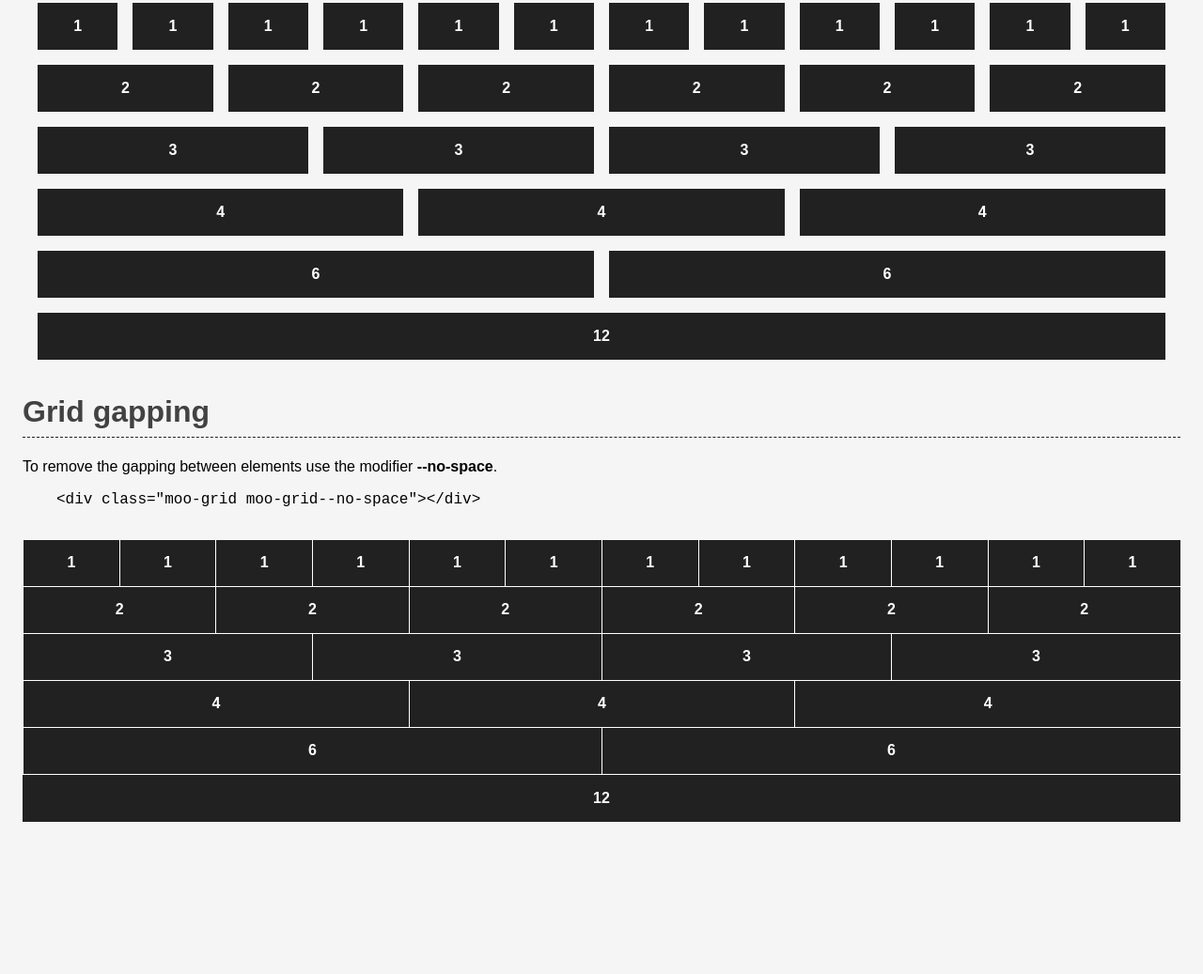
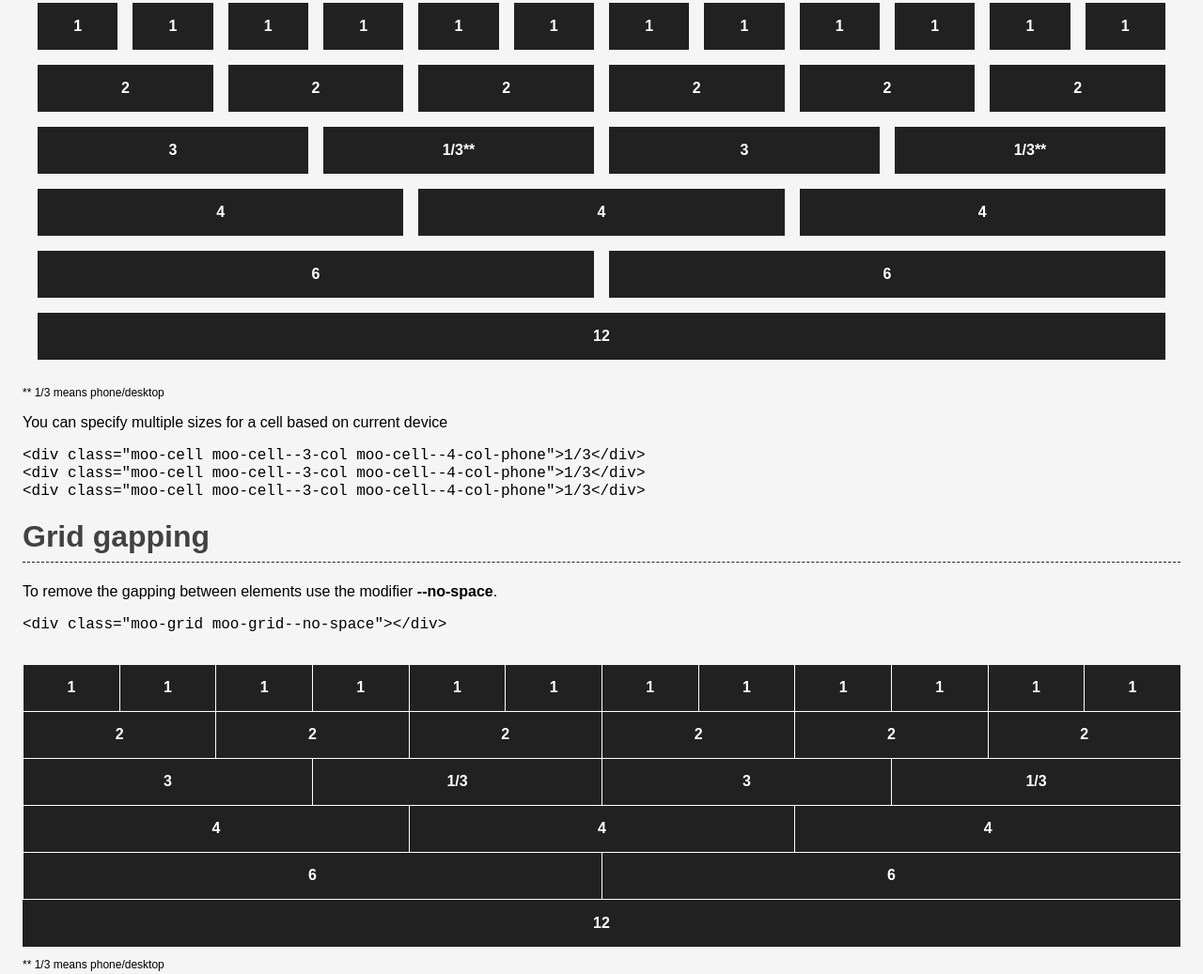
Before and after one commit to mchiareli/moo, a plain HTML site: page index.html in a window 1280 px wide. Shown: the part 332-1369 px from the top of the page at 94% size. Before the commit the page ends 1231 px from the top, so only its background shows below. Drawn offline with nearby package versions, Linux system fonts and the light colour scheme.

Commit message:
Update 2016-01-30T20:30:16.384Z

```diff
--- a/css/site.css
+++ b/css/site.css
@@ -6,8 +6,8 @@ h1 {
   padding-bottom: 8px;
   border-bottom: #222 dashed thin; }
 
-p > code {
-  margin-left: 36px; }
+.description > .ps {
+  font-size: 12px; }
 
 .moo-cell {
   height: 50px;
--- a/index.html
+++ b/index.html
@@ -52,9 +52,9 @@
         <div class="moo-cell moo-cell--2-col">2</div>
         <div class="moo-cell moo-cell--2-col">2</div>
         <div class="moo-cell moo-cell--3-col">3</div>
+        <div class="moo-cell moo-cell--3-col moo-cell--1-col-phone">1/3**</div>
         <div class="moo-cell moo-cell--3-col">3</div>
-        <div class="moo-cell moo-cell--3-col">3</div>
-        <div class="moo-cell moo-cell--3-col">3</div>
+        <div class="moo-cell moo-cell--3-col moo-cell--1-col-phone">1/3**</div>
         <div class="moo-cell moo-cell--4-col">4</div>
         <div class="moo-cell moo-cell--4-col">4</div>
         <div class="moo-cell moo-cell--4-col">4</div>
@@ -62,8 +62,21 @@
         <div class="moo-cell moo-cell--6-col">6</div>
         <div class="moo-cell moo-cell--12-col">12</div>
       </div>
+      <section class="description">
+        <p  class="ps">
+          ** 1/3 means phone/desktop
+        </p>
+        <p>You can specify multiple sizes for a cell based on current device</p>
+        <p>
+          <code class="prettyprint lang-html">
+            &lt;div class=&quot;moo-cell moo-cell--3-col moo-cell--4-col-phone&quot;&gt;1/3&lt;/div&gt;<br/>
+            &lt;div class=&quot;moo-cell moo-cell--3-col moo-cell--4-col-phone&quot;&gt;1/3&lt;/div&gt;<br/>
+            &lt;div class=&quot;moo-cell moo-cell--3-col moo-cell--4-col-phone&quot;&gt;1/3&lt;/div&gt;
+          </code>
+        </p>
+      </section>
       <h1>Grid gapping </h1>
-      <section class="description">
+      <section class="descripton">
         <p>
           To remove the gapping between elements use the modifier <strong>--no-space</strong>.
         </p>
@@ -94,9 +107,9 @@
         <div class="moo-cell moo-cell--2-col">2</div>
         <div class="moo-cell moo-cell--2-col">2</div>
         <div class="moo-cell moo-cell--3-col">3</div>
+        <div class="moo-cell moo-cell--3-col moo-cell--1-col-phone">1/3</div>
         <div class="moo-cell moo-cell--3-col">3</div>
-        <div class="moo-cell moo-cell--3-col">3</div>
-        <div class="moo-cell moo-cell--3-col">3</div>
+        <div class="moo-cell moo-cell--3-col moo-cell--1-col-phone">1/3</div>
         <div class="moo-cell moo-cell--4-col">4</div>
         <div class="moo-cell moo-cell--4-col">4</div>
         <div class="moo-cell moo-cell--4-col">4</div>
@@ -104,6 +117,11 @@
         <div class="moo-cell moo-cell--6-col">6</div>
         <div class="moo-cell moo-cell--12-col">12</div>
       </div>
+      <section class="description">
+        <p  class="ps">
+          ** 1/3 means phone/desktop
+        </p>
+      </section>
       <!-- <h1>Alignment</h1>
       <div class="grid moo-grid moo-grid--center">
         <div class="moo-cell moo-cell--1-col">moo-cell moo-cell--1-col</div>
```
